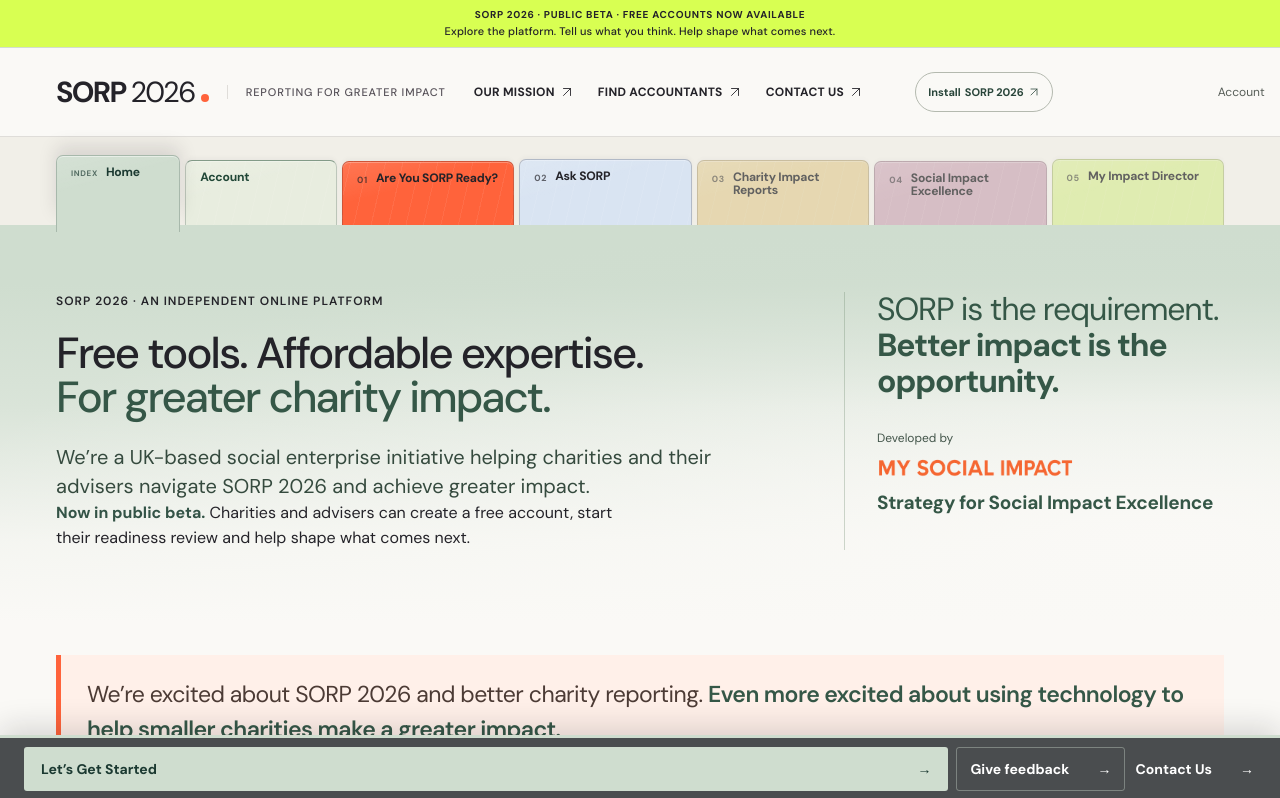
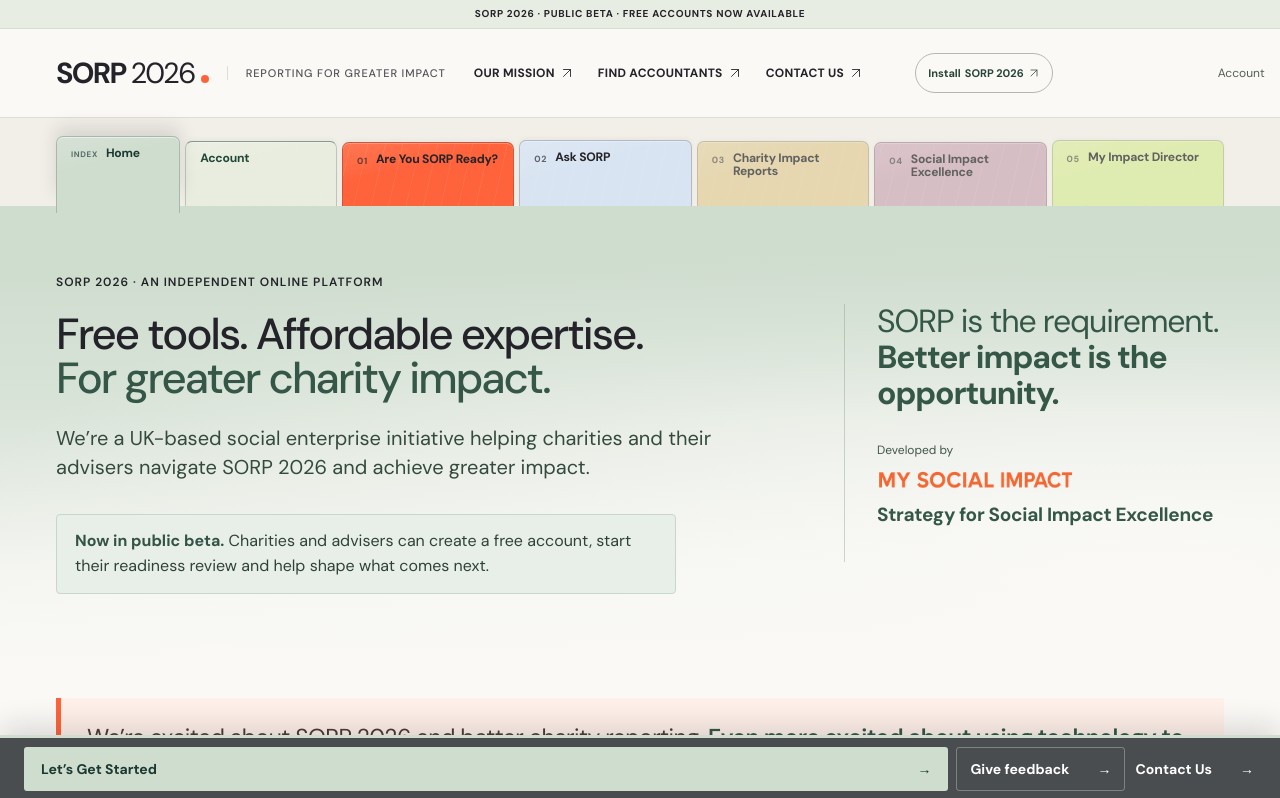
Before and after one commit to mysocialimpact/SORP2026, a Next.js app: page / in a window 1280 px wide. Shown: the top 798 px of the page. Built offline with nearby package versions, Linux system fonts and the light colour scheme; no server answers.

Commit message:
Refine homepage public beta messaging (#127)
Co-authored-by: Marcus Warry <marcus@marcuswarry.com>

```diff
--- a/src/app/build-information.css
+++ b/src/app/build-information.css
@@ -2,6 +2,8 @@
 .public-beta-bar { text-align: center; justify-items: center; grid-template-columns: 1fr !important; background: #d8ff52 !important; color: #242329 !important; gap: 1px !important; }
 .public-beta-bar strong { font-size: 10px; letter-spacing: .07em; }
 .public-beta-bar > span { font-size: 11px; }
+.public-beta-bar-home { padding-block: calc(5px + env(safe-area-inset-top, 0px)) 5px; background: #e8ede4 !important; border-bottom-color: #d4ddd0; }
+.public-beta-bar-home strong { font-size: 10px; line-height: 1.35; }
 .build-information-bar {
   display: grid;
   grid-template-columns: minmax(0, 1fr) auto;
--- a/src/app/shared-contact.css
+++ b/src/app/shared-contact.css
@@ -585,6 +585,7 @@
 .contact-demonstration h2 { font-size: clamp(28px,3vw,44px); line-height: 1.12; letter-spacing: -.035em; margin: 10px 0 20px; }
 .contact-demonstration p { max-width: 680px; line-height: 1.6; }
 .contact-demonstration a { display: inline-flex; padding: 14px 0; min-height: 44px; font-weight: 650; text-underline-offset: 5px; }
-.homepage-beta-note { font-size: 16px; line-height: 1.55; max-width: 580px; }
+.homepage-beta-note { max-width: 620px; margin-top: 32px; padding: 14px 18px; border: 1px solid #c9d7ca; border-radius: 4px; background: #e8efe8; color: #304238; font-size: 16px; line-height: 1.5; }
 .homepage-beta-note strong { color: #335346; }
+@media(max-width:700px) { .homepage-beta-note { margin-top: 26px; padding: 13px 15px; font-size: 15px; } }
 @media(max-width:700px) { .platform-sticky-navigation .gateway-directory-nav { grid-column: 1 / -1; margin-right: 0; justify-content: space-between; } }
--- a/src/components/build-information-bar.tsx
+++ b/src/components/build-information-bar.tsx
@@ -60,7 +60,7 @@ export function BuildInformationBar() {
   const isolated = process.env.NEXT_PUBLIC_ISOLATED_PREVIEW === "true";
   const environmentLabel = environment === "production" ? "PRODUCTION" : environment === "preview" ? "PREVIEW" : "DEVELOPMENT";
   const compactEnvironmentLabel = environment === "production" ? "PROD" : environment === "preview" ? "PREVIEW" : "DEV";
-  if (!status.founder) return <aside ref={bar} className="build-information-bar public-beta-bar" aria-label="Public beta"><strong>SORP 2026 · PUBLIC BETA · FREE ACCOUNTS NOW AVAILABLE</strong><span>Explore the platform. Tell us what you think. Help shape what comes next.</span>{environment === "preview" && <span>Preview environment</span>}</aside>;
+  if (!status.founder) return <aside ref={bar} className={`build-information-bar public-beta-bar${pathname === "/" ? " public-beta-bar-home" : ""}`} aria-label="Public beta"><strong>SORP 2026 · PUBLIC BETA · FREE ACCOUNTS NOW AVAILABLE</strong>{pathname !== "/" && <><span>Explore the platform. Tell us what you think. Help shape what comes next.</span>{environment === "preview" && <span>Preview environment</span>}</>}</aside>;
   return <aside ref={bar} className="build-information-bar" aria-label="Website build information and account status" data-build={number} data-environment={environment} data-plan={status.plan.toLowerCase()} data-founder={String(status.founder)}>
     <span className="build-release" title={buildInformation.deploymentId || undefined}><strong>Build {number || (environment === "preview" ? "preview" : "local")}</strong>{deployedAt && <><span aria-hidden="true">·</span><time dateTime={deployedAt}>{formatBuildTimestamp(deployedAt)}</time></>}</span>
     <span className="build-account"><span className="build-environment-full">{environmentLabel} ·</span><span className="build-environment-compact">{compactEnvironmentLabel} ·</span><span aria-live="polite"><span className="build-account-full">{statusLabel}</span><span className="build-account-compact">{compactStatusLabel}</span></span></span>
```
Also changed, not shown: 1 other file (tests, documents, lock files or other folders).
